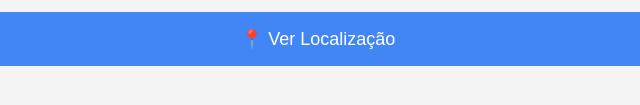
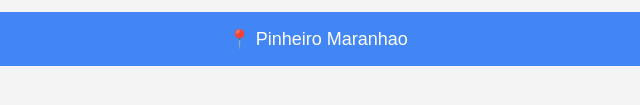
Before and after one commit to oficinatecnica935/capu, a plain HTML site: page index.html in a window 1280 px wide. Shown: the part 429-534 px from the top of the page, 322-962 px from the left. Drawn offline with Linux system fonts and the light colour scheme.

Commit message:
Update index.html

```diff
--- a/index.html
+++ b/index.html
@@ -96,7 +96,7 @@ body {
     <a class="botao mapa"
        href="https://www.google.com/maps/search/?api=1&query=Praça+da+Família+Pinheiro+MA"
        target="_blank">
-       📍 Ver Localização
+       📍 Pinheiro Maranhao
     </a>
 
 </div>
```
